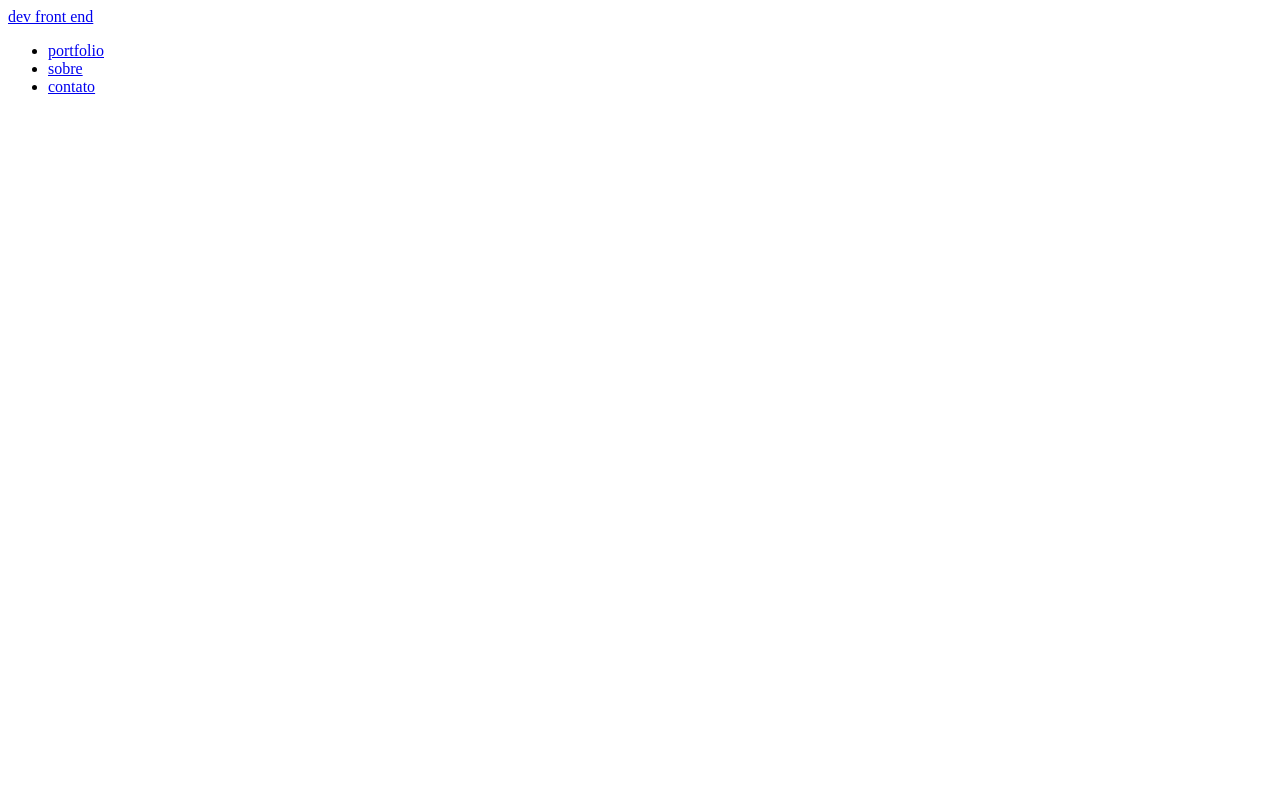
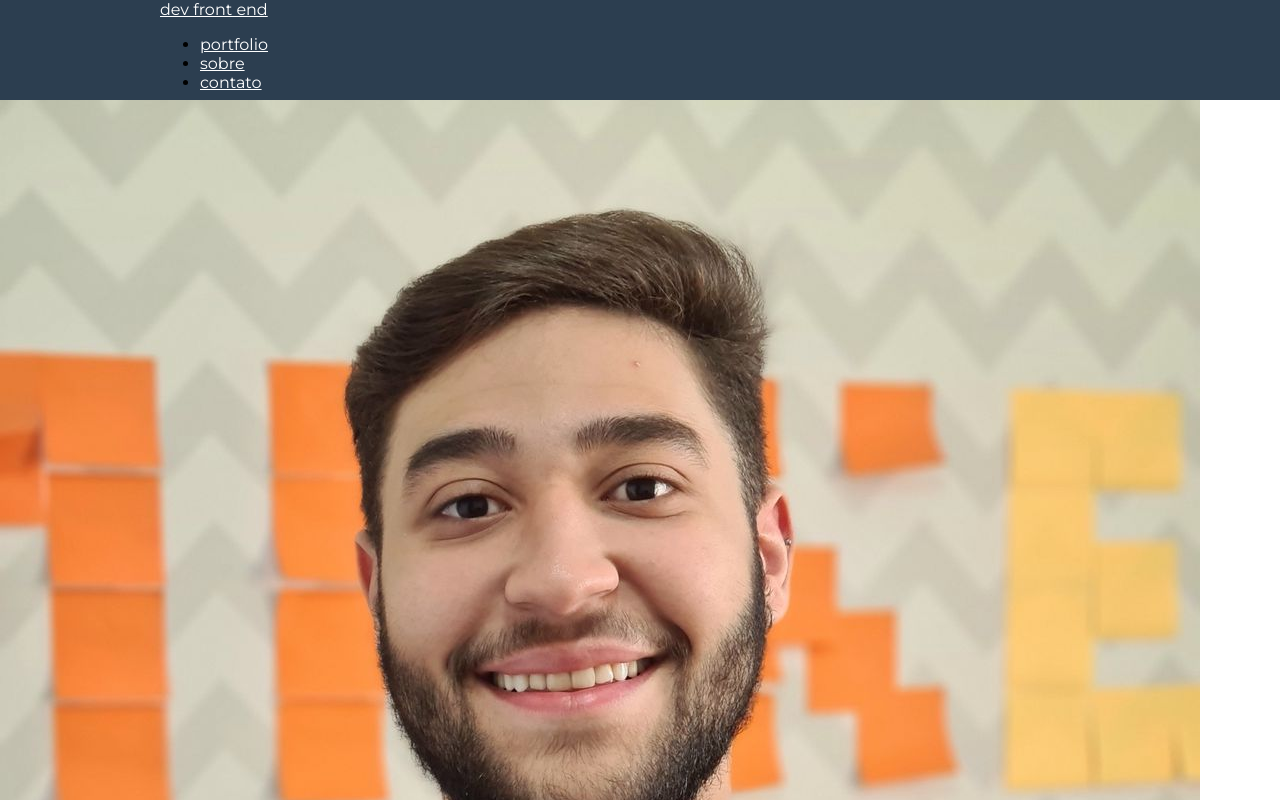
Before and after one commit to edu-cardoso/portfolio, a plain HTML site: page index.html in a window 1280 px wide. Shown: the top 800 px of the page. Drawn offline with Linux system fonts and the light colour scheme.

Commit message:
estilização header

```diff
--- a/index.html
+++ b/index.html
@@ -5,11 +5,16 @@
     <meta http-equiv="X-UA-Compatible" content="IE=edge">
     <meta name="viewport" content="width=device-width, initial-scale=1.0">
     <title>Portfólio</title>
+
+    <link rel="preconnect" href="https://fonts.googleapis.com">
+    <link rel="preconnect" href="https://fonts.gstatic.com" crossorigin>
+    <link href="https://fonts.googleapis.com/css2?family=Montserrat:wght@400;700&display=swap" rel="stylesheet">
+
     <link rel="stylesheet" href="style.css">
 </head>
 <body>
-    <header>
-        <nav>
+    <header class="nav-container">
+        <nav class="nav-main">
             <a href="#">dev front end</a>
             <ul>
                 <li><a href="https://github.com/edu-cardoso" target="_blank">portfolio</a></li>
@@ -21,16 +26,31 @@
     <main>
         <body>
             <section>
-
+                <div>
+                    <img src="./imagens/foto-perfil.jpeg" alt="">
+                </div>
+                <h1>Eduardo Cardoso</h1>
+                <p>Front-end - JavaScript - TypeScript - React</p>
             </section>
 
             <section>
+                <h2>Portfólio</h2>
 
+                <div>
+                    <img src="imagens/foto-perfil.jpeg" alt="">
+                    <img src="imagens/foto-perfil.jpeg" alt="">
+                    <img src="imagens/foto-perfil.jpeg" alt="">
+                    <img src="imagens/foto-perfil.jpeg" alt="">
+                    <img src="imagens/foto-perfil.jpeg" alt="">
+                    <img src="imagens/foto-perfil.jpeg" alt="">
+                </div>
             </section>
         </body>
     </main>
     <footer>
-
+        <div>
+            aaaaaaaa
+        </div>
     </footer>
 </body>
 </html>
--- a/style.css
+++ b/style.css
@@ -1,3 +1,25 @@
-h1 {
-    color: orange;
+* {
+    box-sizing: border-box;
 }
+
+html, body {
+    padding: 0;
+    margin: 0;
+    font-family: "Montserrat", sans-serif;
+}
+
+.nav-container {
+    background-color: #2C3E50;
+    height: 100px;
+    width: 100%;
+}
+
+.nav-main {
+    width: 100%;
+    max-width: 960px;
+    margin: 0 auto;
+}
+
+.nav-main a {
+    color: white;
+}
```
Also changed, not shown: imagens/foto-perfil.jpeg (added).
